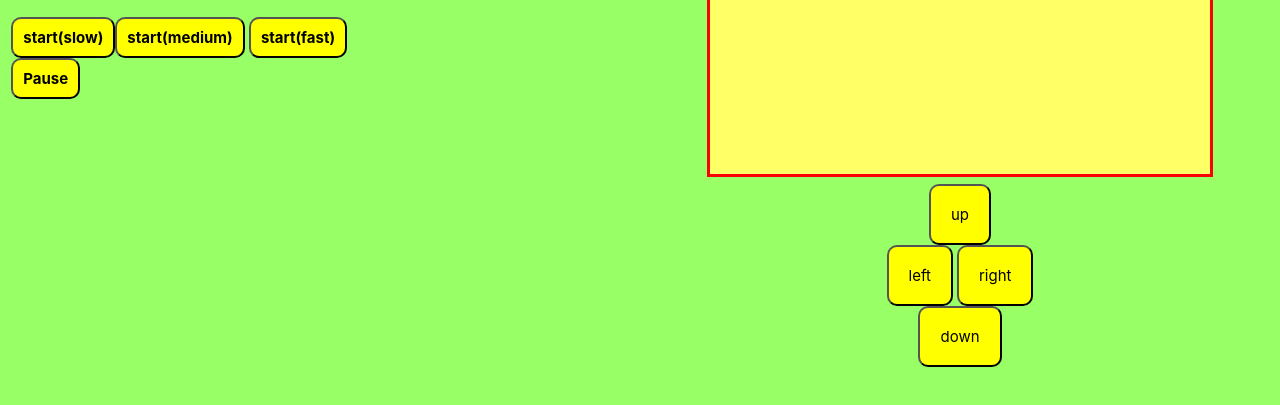
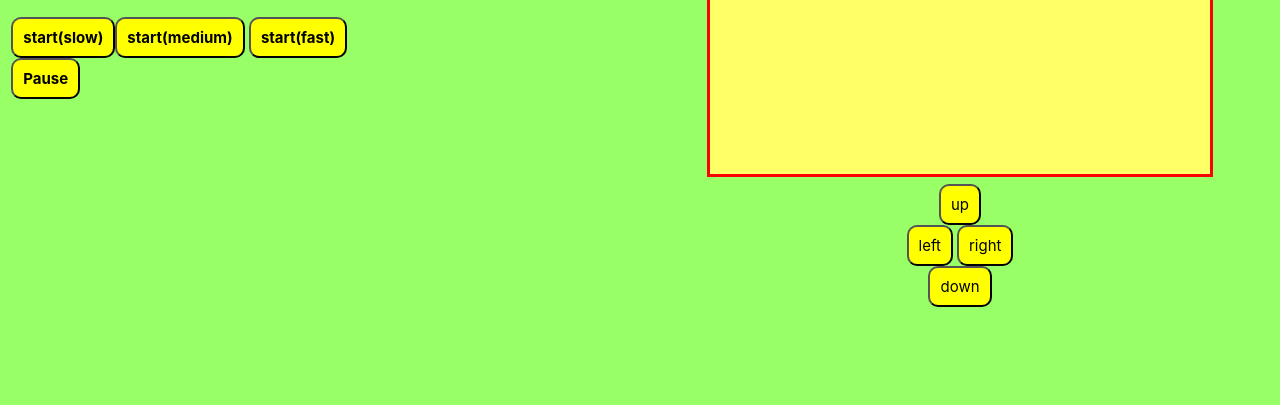
Before and after one commit to soumyajit1729/TheSnakeGame, a plain HTML site: page index.html in a window 1280 px wide. Shown: the part 329-734 px from the top of the page. Drawn offline with nearby package versions, Linux system fonts and the light colour scheme.

Commit message:
Update indexstyle.css

```diff
--- a/indexstyle.css
+++ b/indexstyle.css
@@ -15,6 +15,3 @@ button{
 	border:3px solid red;
 	top: 0px;
 }
-.ctrl{
-	padding: 20px;
-}
```
